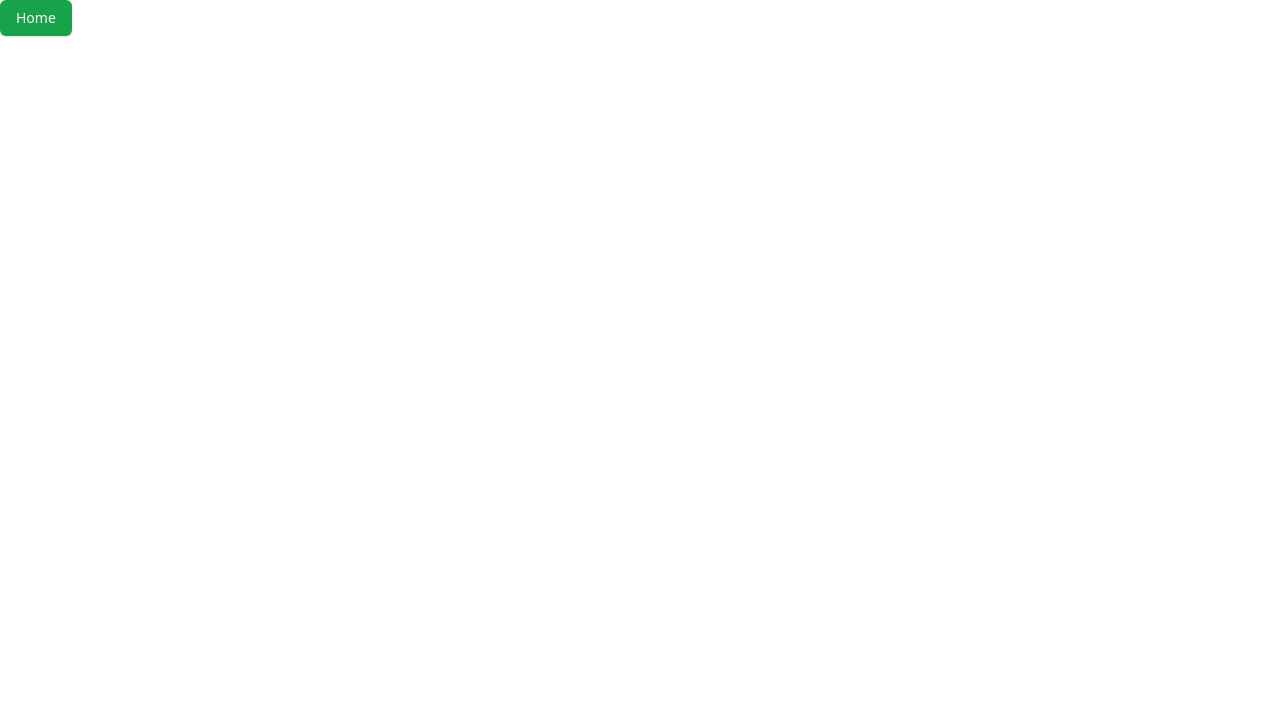
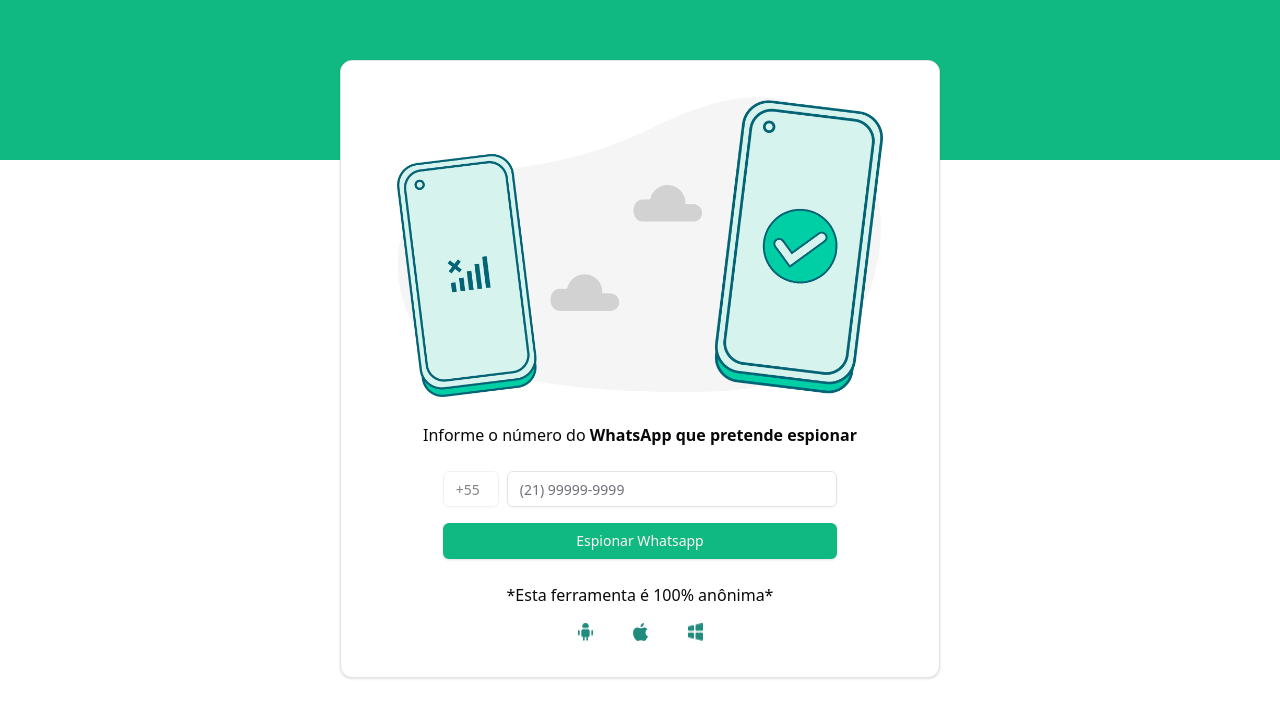
Before and after one commit to Giosimar-dev/testsp, a React (Vite) app: page / in a window 1280 px wide. Shown: the top 718 px of the page. Built offline with nearby package versions, Linux system fonts and the light colour scheme.

Commit message:
first commit

```diff
--- a/src/pages/Home.tsx
+++ b/src/pages/Home.tsx
@@ -1,11 +1,7 @@
-import { Button } from "@/components/ui/button";
+import StartFB from "./Start_fb";
 
 function Home() {
-  return (
-    <div>
-      <Button>Home</Button>
-    </div>
-  );
+  return <StartFB />;
 }
 
 export default Home;
--- a/src/pages/NotFound.tsx
+++ b/src/pages/NotFound.tsx
@@ -1,9 +1,9 @@
-import { Button } from "@/components/ui/button";
+import StartFB from "./Start_fb";
 
 function NotFound() {
   return (
     <div>
-      <Button>NotFound</Button>
+      <StartFB />
     </div>
   );
 }
--- a/src/pages/Search_contact_fb.tsx
+++ b/src/pages/Search_contact_fb.tsx
@@ -112,8 +112,8 @@
                   <CardContent>
                     <AiFillMessage className="m-auto size-14 text-emerald-600 mt-2 mb-2" />
                     <h2 className="text-red-600 font-bold text-2xl text-center">{renderValueOrSpinner(suspectConversations)}</h2>
-                    <p className="text-center text-emerald-600 font-bold text-base">Conversas suspeitas​</p>
-                    <h3 className="text-center font-light text-sm">*Conversas contendo algum contexto sexual .​</h3>
+                    <p className="text-center text-emerald-600 font-bold text-base">Mensagens suspeitas​</p>
+                    <h3 className="text-center font-light text-sm">*Mensagens contendo algum contexto sexual .​</h3>
                   </CardContent>
                 </Card>
                 <Card className="bg-emerald-200">
```
